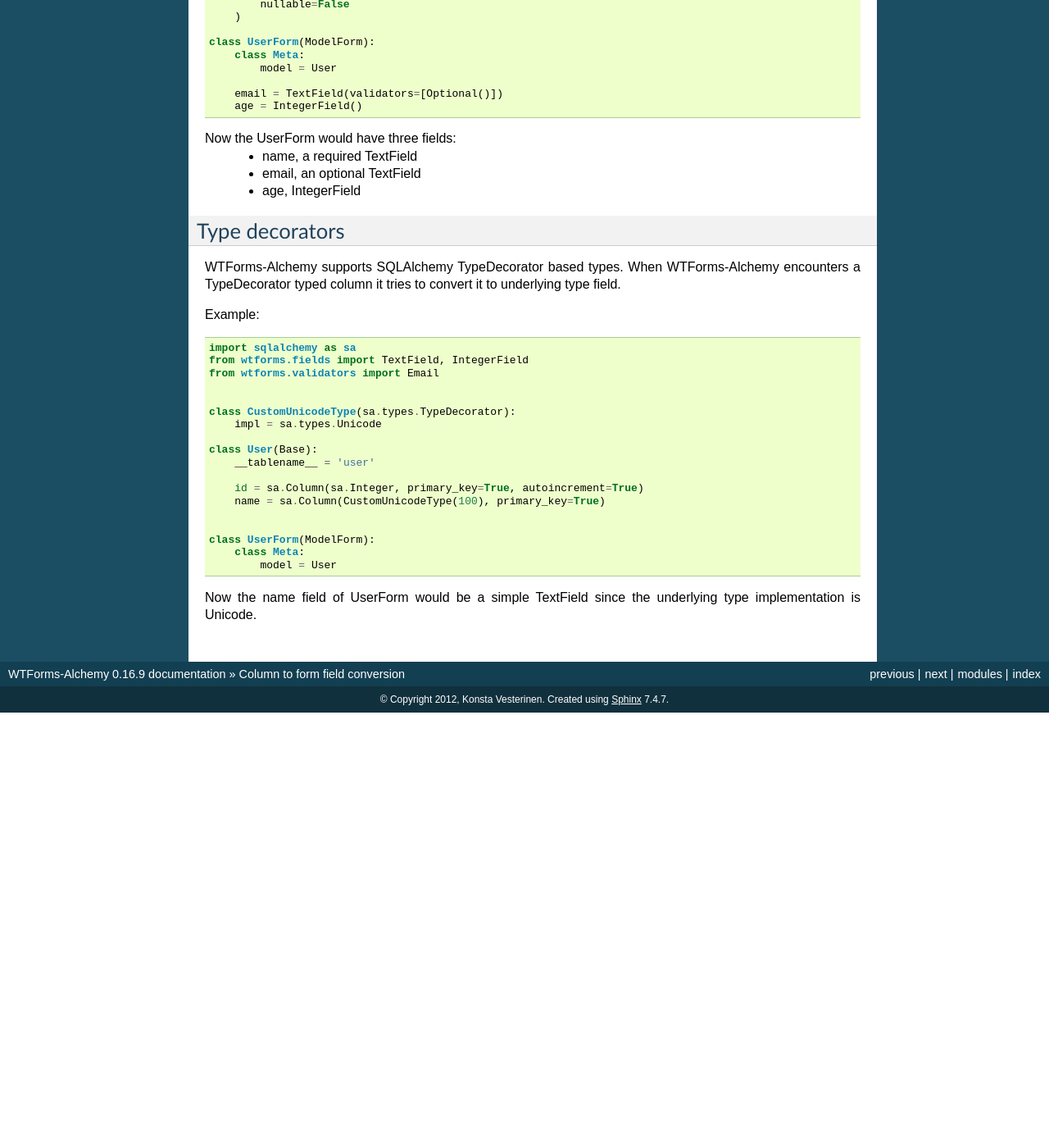
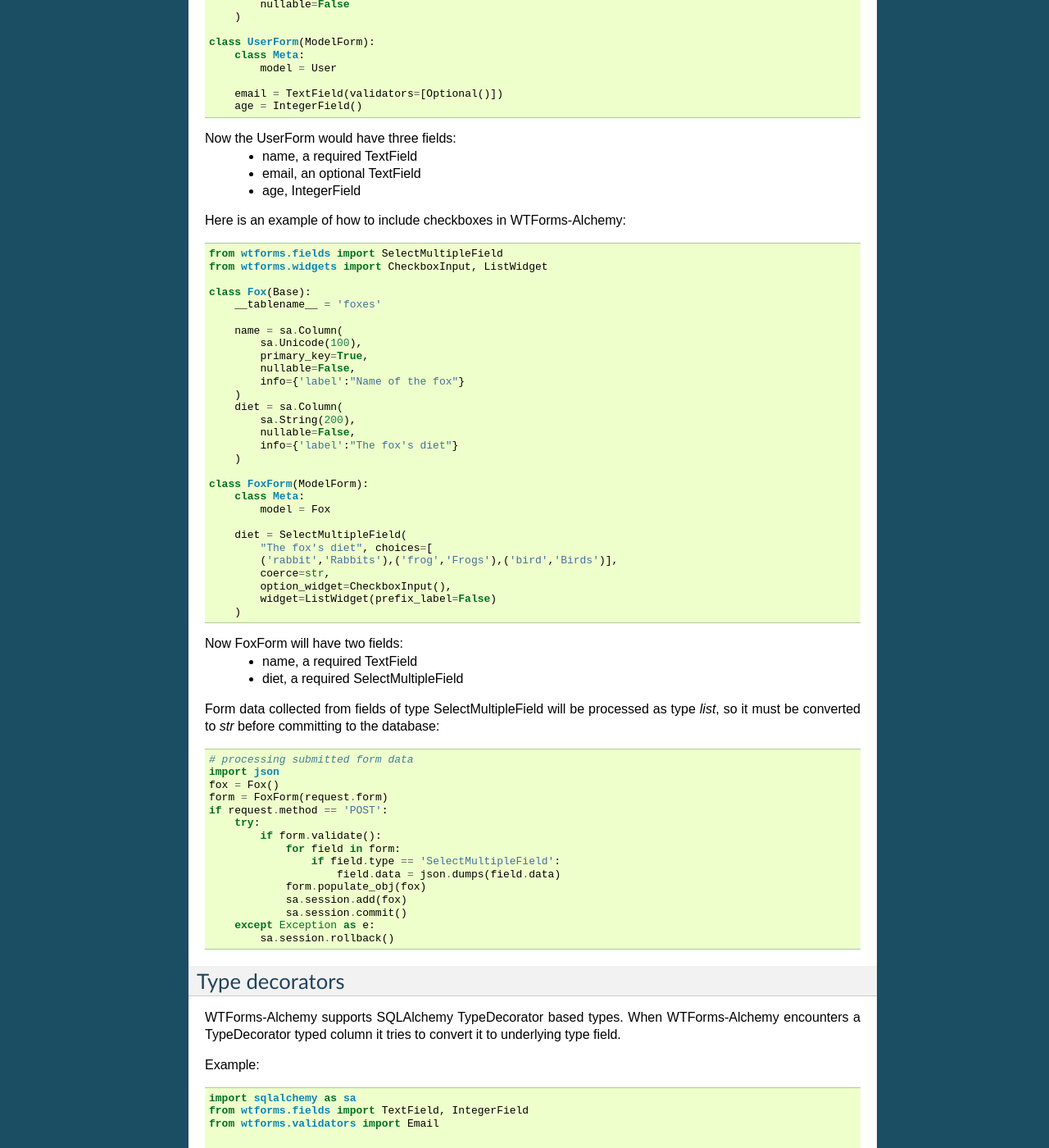
Before and after one commit to kvesteri/wtforms-alchemy, a Sphinx documentation site: the page built from docs/column_conversion.rst, in a window 1280 px wide and 1400 px high, scrolled down 2543 px. Shown: the whole window at 82% size. Built offline with Sphinx 7.4.7, drawn with Linux system fonts in a browser that asks for light colours; pages that are not in the unit, such as notebooks, are missing from menus; before the commit the page ends 3412 px from its top, so only the background shows below that.

Commit message:
Update column_conversion.rst
Including an example of how to override WTForms-Alchemy fields to include support for checkboxes and post-processing of checkbox data.

```diff
--- a/docs/column_conversion.rst
+++ b/docs/column_conversion.rst
@@ -176,6 +176,59 @@ Now the UserForm would have three fields:
     * email, an optional TextField
     * age, IntegerField
 
+Here is an example of how to include checkboxes in WTForms-Alchemy::
+
+    from wtforms.fields import SelectMultipleField
+    from wtforms.widgets import CheckboxInput, ListWidget
+
+    class Fox(Base):
+        __tablename__ = 'foxes'
+
+        name = sa.Column(
+            sa.Unicode(100),
+            primary_key=True,
+            nullable=False,
+            info={'label':"Name of the fox"}
+        )
+        diet = sa.Column(
+            sa.String(200),
+            nullable=False,
+            info={'label':"The fox's diet"}
+        )
+
+    class FoxForm(ModelForm):
+        class Meta:
+            model = Fox
+
+        diet = SelectMultipleField(
+            "The fox's diet", choices=[
+            ('rabbit','Rabbits'),('frog','Frogs'),('bird','Birds')],
+            coerce=str,
+            option_widget=CheckboxInput(),
+            widget=ListWidget(prefix_label=False)
+        )
+
+Now FoxForm will have two fields:
+    * name, a required TextField
+    * diet, a required SelectMultipleField
+
+Form data collected from fields of type SelectMultipleField will be processed as type `list`, so it must be converted to `str` before committing to the database::
+
+    # processing submitted form data
+    import json
+    fox = Fox()
+    form = FoxForm(request.form)
+    if request.method == 'POST':
+        try:
+            if form.validate():
+                for field in form:
+                    if field.type == 'SelectMultipleField':
+                        field.data = json.dumps(field.data)
+                form.populate_obj(fox)
+                sa.session.add(fox)
+                sa.session.commit()
+        except Exception as e:
+            sa.session.rollback()
 
 Type decorators
 ---------------
```
